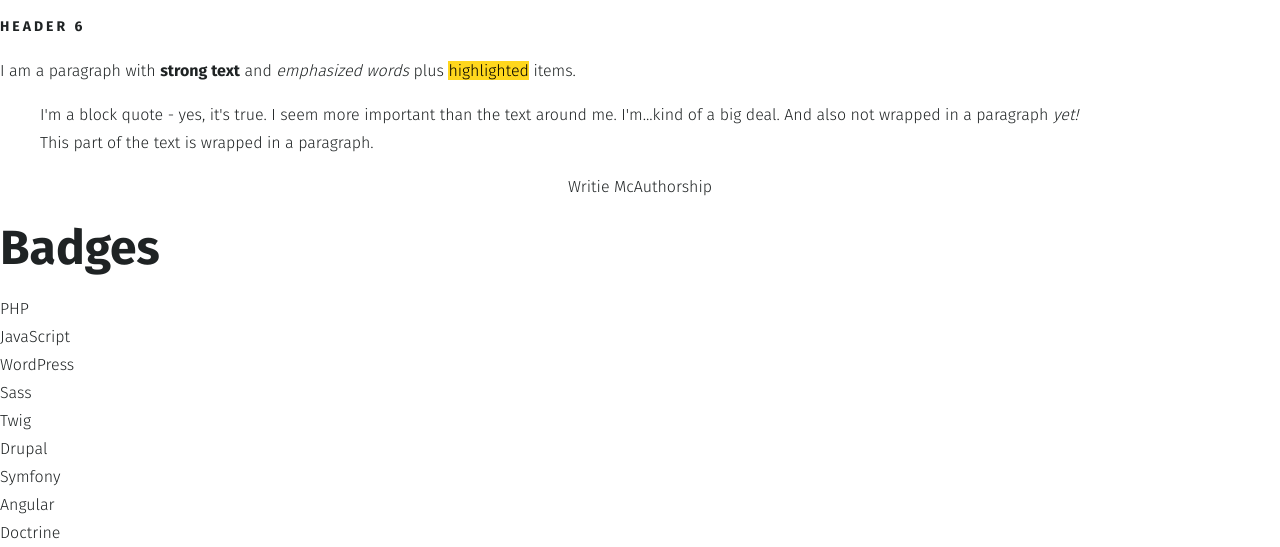
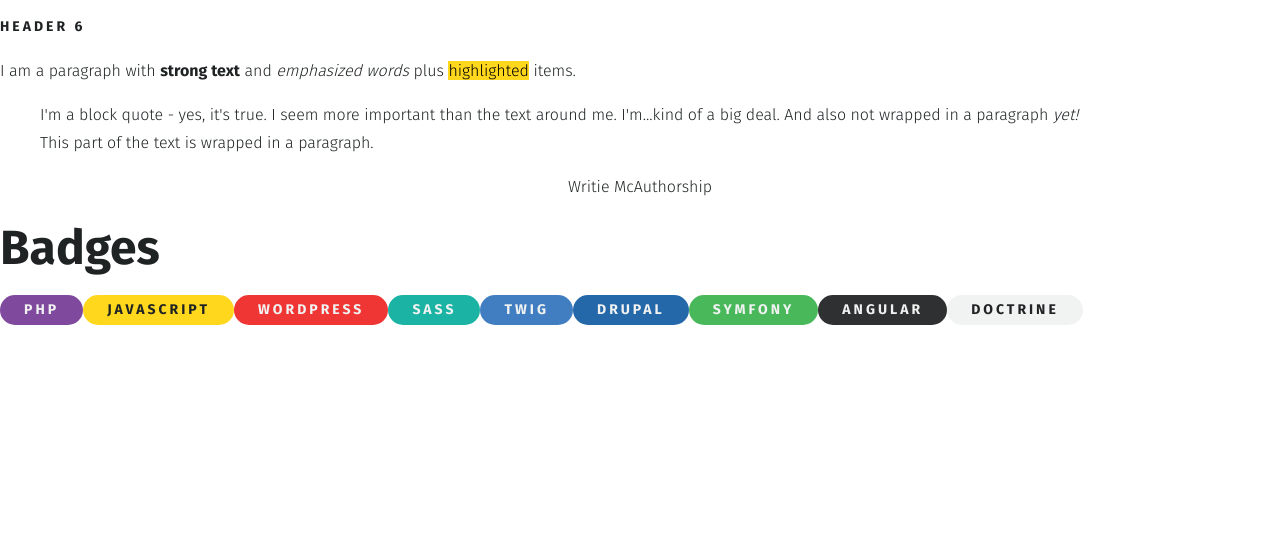
Before and after one commit to rscotton/portfolio, a Gatsby site: page /style-guide in a window 1280 px wide. Shown: the part 537-1084 px from the top of the page. After the commit the page ends 878 px from the top, so only its background shows below. Built offline with nearby package versions, Linux system fonts and the light colour scheme; Gatsby itself is replaced by a stand-in of ours.

Commit message:
Finish badges

```diff
--- a/gatsby-config.js
+++ b/gatsby-config.js
@@ -5,7 +5,14 @@ module.exports = {
   plugins: [
     `gatsby-plugin-root-import`,
     `gatsby-plugin-react-helmet`,
-    `gatsby-plugin-sass`,
+    {
+      resolve: `gatsby-plugin-sass`,
+      options: {
+        cssLoaderOptions: {
+          camelCase: false,
+        },
+      },
+    },
     {
       resolve: `gatsby-plugin-react-svg`,
       options: {
--- a/src/components/StackBadge/index.js
+++ b/src/components/StackBadge/index.js
@@ -1,9 +1,18 @@
 import { slugify } from 'src/utils/helpers';
 import React from 'react';
+import cn from 'classnames';
+import componentStyles from './styles.module.scss';
 
 export default ({ stackItem }) => {
+  console.log(componentStyles);
   return (
-    <div className={`stack-badge stack-badge-${slugify(stackItem)}`}>
+    <div
+      className={cn(
+        'h6',
+        componentStyles['stack-badge'],
+        componentStyles[`stack-badge-${slugify(stackItem)}`]
+      )}
+    >
       {stackItem}
     </div>
   );
--- /dev/null
+++ b/src/components/StackBadge/styles.module.scss
@@ -0,0 +1,62 @@
+@import 'src/styleUtils/helpers/mixins.scss';
+
+.stack-badge {
+  @include typography($weight: 600, $letter-spacing: rem(1), $line-height: 1);
+  display: inline-flex;
+  align-items: center;
+  justify-content: center;
+  padding: rem(8) rem(24);
+  border-radius: rem(16);
+
+  &-php,
+  &-javascript,
+  &-wordpress,
+  &-sass,
+  &-drupal,
+  &-symfony,
+  &-angular,
+  &-twig {
+    color: palette('galaxy-white');
+  }
+
+  &-javascript,
+  &-doctrine {
+    color: palette('space-black');
+  }
+
+  &-php {
+    background-color: palette('stack/php');
+  }
+
+  &-javascript {
+    background-color: palette('stack/javascript');
+  }
+
+  &-wordpress {
+    background-color: palette('stack/wordpress');
+  }
+
+  &-twig {
+    background-color: palette('stack/twig');
+  }
+
+  &-sass {
+    background-color: palette('stack/sass');
+  }
+
+  &-drupal {
+    background-color: palette('stack/drupal');
+  }
+
+  &-symfony {
+    background-color: palette('stack/symfony');
+  }
+
+  &-angular {
+    background-color: palette('stack/angular');
+  }
+
+  &-doctrine {
+    background-color: palette('stack/doctrine');
+  }
+}
--- a/src/styleUtils/helpers/mixins.scss
+++ b/src/styleUtils/helpers/mixins.scss
@@ -26,21 +26,21 @@ $font-stacks: (
   as design system comes into focus.
 */
 $colors: (
-  "space-black": #1f2324,
-  "star-yellow": #ffd71d,
-  "earth-blue": #00a2ff,
-  "moon-rock": #4c4f50,
-  "galaxy-white": #f1f2f2,
-  "stack": (
-    "php": #7f499d,
-    "symfony": #49b85b,
-    "twig": #417ec1,
-    "css": #1bb3a3,
-    "drupal": #2568aa,
-    "wordpress": #ef3635,
-    "angular": #2e3031,
-    "html": #ffd71d,
-    "doctrine": #f1f2f2,
+  'space-black': #1f2324,
+  'star-yellow': #ffd71d,
+  'earth-blue': #00a2ff,
+  'moon-rock': #4c4f50,
+  'galaxy-white': #f1f2f2,
+  'stack': (
+    'php': #7f499d,
+    'symfony': #49b85b,
+    'twig': #417ec1,
+    'sass': #1bb3a3,
+    'drupal': #2568aa,
+    'wordpress': #ef3635,
+    'angular': #2e3031,
+    'javascript': #ffd71d,
+    'doctrine': #f1f2f2,
   ),
 );
 
@@ -64,29 +64,29 @@ $z-index-tiers: (
 
 // D) Static File Paths
 // Next.js static file serving: https://nextjs.org/docs#static-file-serving-eg-images
-$path-fonts: "static/fonts";
-$path-images: "static/images";
+$path-fonts: 'static/fonts';
+$path-images: 'static/images';
 
 // E) Screen Sizes
 $screen-sizes: (
-  "small": 400px,
-  "medium": 640px,
-  "large": 960px,
-  "max": 1440px,
+  'small': 400px,
+  'medium': 640px,
+  'large': 960px,
+  'max': 1440px,
 );
 
 $screen-size-list: small, medium, large;
 
 // F) Vertical Spacing
 $vertical-spacing: (
-  "text-small": 4,
-  "text-large": 7,
-  "element-small": 10,
-  "element-large": 15,
-  "container-small": 24,
-  "container-large": 32,
-  "section-small": 64,
-  "section-large": 104,
+  'text-small': 4,
+  'text-large': 7,
+  'element-small': 10,
+  'element-large': 15,
+  'container-small': 24,
+  'container-large': 32,
+  'section-small': 64,
+  'section-large': 104,
 );
 
 // Subnav Heights
@@ -116,19 +116,19 @@ $subnav-height-desktop: 62;
      It defaults to a mobile first approach of min-width constraint, but max can also be passed into the mixin to apply a desktop down approach when needed.
 */
 @mixin bp($point, $constraint: min) {
-  @if ($point == "small") {
+  @if ($point == 'small') {
     @media (#{$constraint}-width: map-get($screen-sizes, 'small')) {
       @content;
     }
-  } @else if($point == "medium") {
+  } @else if($point == 'medium') {
     @media (#{$constraint}-width: map-get($screen-sizes, 'medium')) {
       @content;
     }
-  } @else if($point == "large") {
+  } @else if($point == 'large') {
     @media (#{$constraint}-width: map-get($screen-sizes, 'large')) {
       @content;
     }
-  } @else if($point == "max") {
+  } @else if($point == 'max') {
     @media (#{$constraint}-width: map-get($screen-sizes, 'max')) {
       @content;
     }
@@ -339,7 +339,7 @@ $subnav-height-desktop: 62;
 */
 @mixin color-loop($prop, $class: false, $colorMap: $colors) {
   @each $key, $color in $colorMap {
-    @if type-of($color) == "color" {
+    @if type-of($color) == 'color' {
       @if $class {
         .#{$class}-#{$key} {
           #{$prop}: $color;
@@ -366,7 +366,7 @@ $subnav-height-desktop: 62;
 
 @function palette($colorKeyPath, $colorMap: $colors) {
   // Tokenize key to check for namespacing scoping/submaps
-  $colorTokens: str-split($colorKeyPath, "/");
+  $colorTokens: str-split($colorKeyPath, '/');
   $firstToken: nth($colorTokens, 1);
 
   // Ensure key exists within color map
@@ -381,7 +381,7 @@ $subnav-height-desktop: 62;
     $color: map-get($colorMap, $colorKey);
 
     // Verify the leaf is a color
-    @if type-of($color) != "color" {
+    @if type-of($color) != 'color' {
       @warn "'#{$colorKey}' must map to a color!";
       @return null;
     }
@@ -466,9 +466,9 @@ $subnav-height-desktop: 62;
 */
 @mixin font-face($family, $file) {
   @font-face {
-    font-family: "#{$family}";
-    src: url("#{$path-fonts}/#{$file}.woff2") format("woff2"),
-      url("#{$path-fonts}/#{$file}.woff") format("woff");
+    font-family: '#{$family}';
+    src: url('#{$path-fonts}/#{$file}.woff2') format('woff2'),
+      url('#{$path-fonts}/#{$file}.woff') format('woff');
     font-weight: normal;
     font-style: normal;
   }
```
